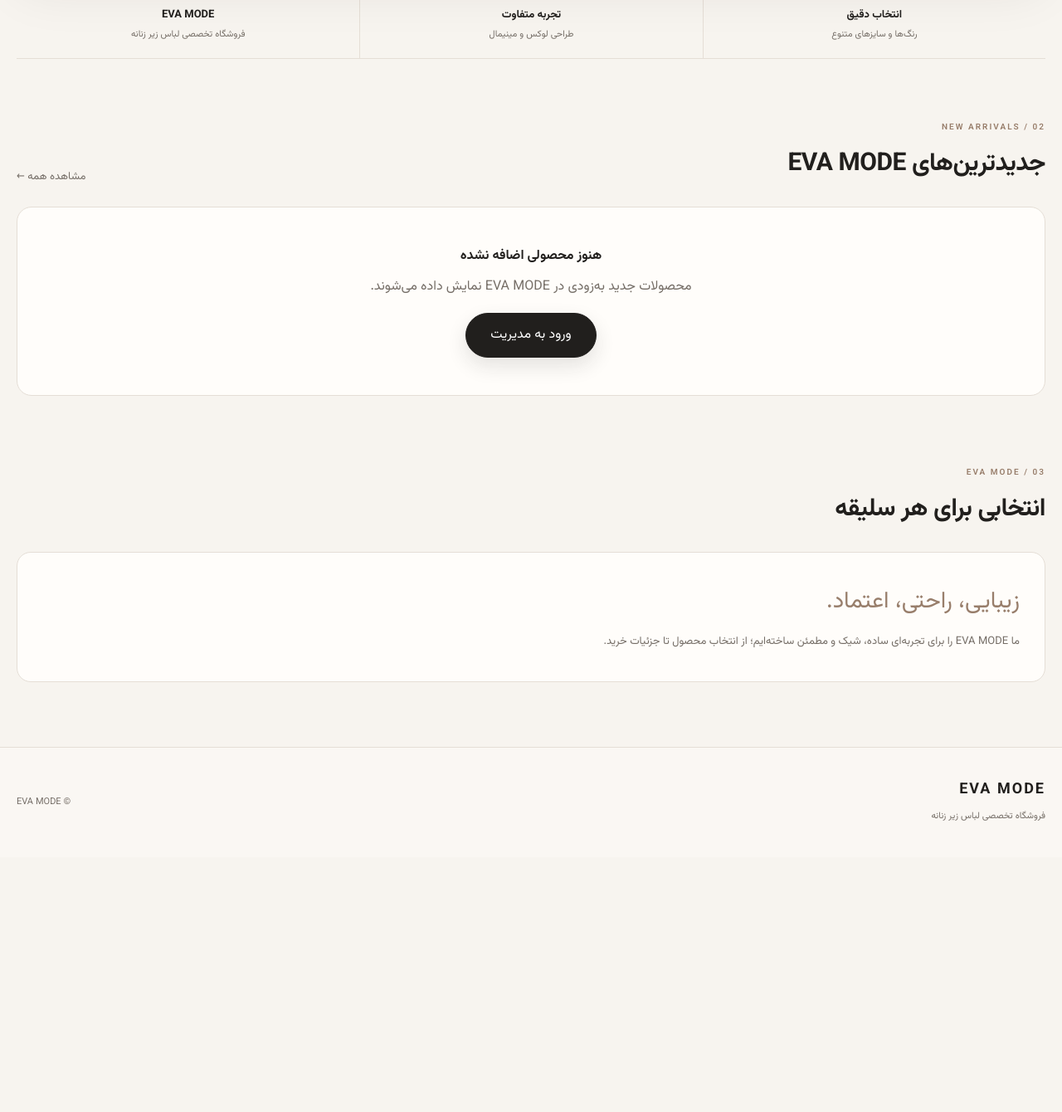
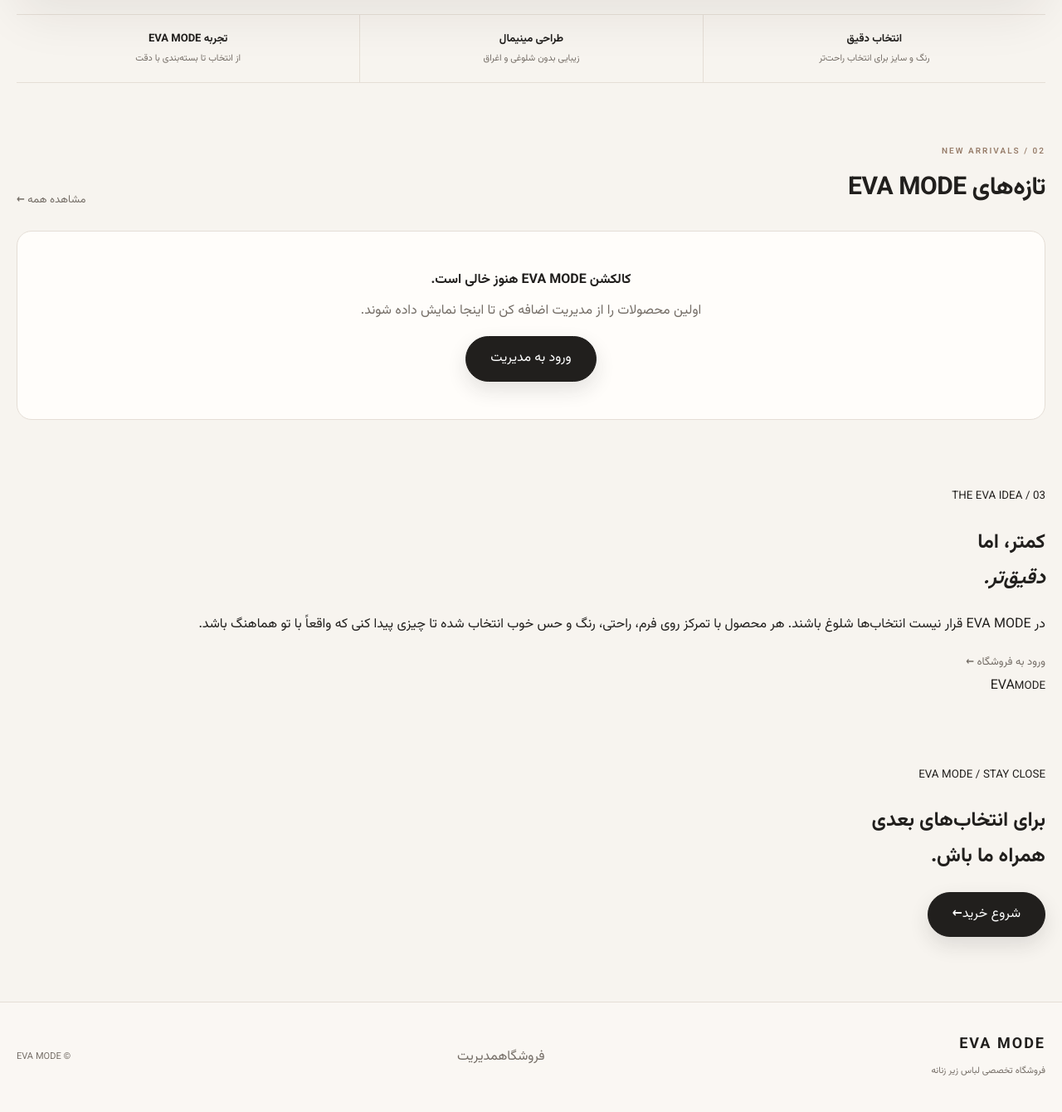
Before and after one commit to evamode29/eva-mode, a Django app: page / in a window 1280 px wide. Shown: the part 751-2091 px from the top of the page at 83% size. Before the commit the page ends 1740 px from the top, so only its background shows below. Run offline with Django 5.2, Linux system fonts and the light colour scheme; data that the repository does not hold is empty.

Commit message:
Redesign EVA MODE homepage

```diff
--- a/templates/home.html
+++ b/templates/home.html
@@ -9,23 +9,24 @@
   <link rel="stylesheet" href="{% static 'css/eva.css' %}">
 </head>
 <body>
+<div class="announcement">ارسال سفارش‌ها با بسته‌بندی اختصاصی EVA MODE <span>·</span> انتخابی برای تو</div>
 <header class="header">
   <div class="container header-inner">
-    <a class="brand" href="/">E<span>VA</span> MODE</a>
+    <a class="brand" href="/" aria-label="EVA MODE">E<span>VA</span> MODE</a>
     <form class="search search-form" action="/shop/" method="get">
       <span aria-hidden="true">⌕</span>
-      <input name="q" placeholder="جستجو در محصولات و دسته‌بندی‌ها..." aria-label="جستجوی محصولات">
+      <input name="q" placeholder="چه چیزی دنبالش می‌گردی؟" aria-label="جستجوی محصولات">
     </form>
     <nav aria-label="منوی اصلی">
       <a href="/">خانه</a>
       <a href="/shop/">فروشگاه</a>
-      {% for c in categories %}
+      {% for c in categories|slice:":5" %}
         <a href="/shop/?category={{ c.slug }}">{{ c.name }}</a>
       {% endfor %}
     </nav>
     <div class="actions">
       <a href="/shop/">حساب</a>
-      <a href="/shop/">سبد</a>
+      <a class="bag-action" href="/shop/">سبد <span>۰</span></a>
     </div>
   </div>
 </header>
@@ -33,33 +34,36 @@
 <main>
   <section class="hero">
     <div class="hero-content">
-      <small>EVA MODE / WOMEN'S INTIMATES</small>
-      <h1>ظرافتی که<br>برای تو ساخته شده.</h1>
-      <p>مجموعه‌ای از لباس زیر زنانه با طراحی مدرن، انتخاب رنگ و سایز و جزئیاتی که تفاوت را می‌سازند.</p>
+      <div class="hero-kicker"><span></span> EVA MODE / PRIVATE COLLECTION</div>
+      <h1>ظرافتی که<br><em>برای تو</em> ساخته شده.</h1>
+      <p>لباس زیر زنانه با طراحی مدرن، انتخاب رنگ و سایز و جزئیاتی که تجربه‌ای متفاوت می‌سازند.</p>
       <div class="hero-actions">
-        <a class="btn" href="/shop/">مشاهده فروشگاه</a>
-        <a class="text-link" href="#new">جدیدترین محصولات ←</a>
+        <a class="btn" href="/shop/">مشاهده کالکشن</a>
+        <a class="text-link" href="#new">جدیدترین‌ها <b>←</b></a>
       </div>
+      <div class="hero-micro"><span>01</span> طراحی زنانه <i></i><span>02</span> انتخاب دقیق</div>
     </div>
-    <div class="hero-note">EVA MODE · PRIVATE COLLECTION</div>
+    <div class="hero-note">EVA MODE<br>WOMEN'S INTIMATES</div>
   </section>
 
-  <section class="trust" aria-label="مزایای خرید">
-    <div><b>انتخاب دقیق</b><span>رنگ‌ها و سایزهای متنوع</span></div>
-    <div><b>تجربه متفاوت</b><span>طراحی لوکس و مینیمال</span></div>
-    <div><b>EVA MODE</b><span>فروشگاه تخصصی لباس زیر زنانه</span></div>
+  <section class="trust" aria-label="مزایای EVA MODE">
+    <div><b>انتخاب دقیق</b><span>رنگ و سایز برای انتخاب راحت‌تر</span></div>
+    <div><b>طراحی مینیمال</b><span>زیبایی بدون شلوغی و اغراق</span></div>
+    <div><b>تجربه EVA MODE</b><span>از انتخاب تا بسته‌بندی با دقت</span></div>
   </section>
 
   {% if categories %}
-  <section class="section">
+  <section class="section category-section">
     <div class="section-head">
-      <div><small>01 / CATEGORIES</small><h2>دسته‌بندی‌ها</h2></div>
-      <a href="/shop/">همه محصولات ←</a>
+      <div><small>01 / EXPLORE</small><h2>کشف کالکشن‌ها</h2></div>
+      <a href="/shop/">همه محصولات <b>←</b></a>
     </div>
     <div class="categories">
       {% for c in categories|slice:":4" %}
-        <a class="category" href="/shop/?category={{ c.slug }}">
-          <span>{{ c.name }}</span><b>۰{{ forloop.counter }}</b>
+        <a class="category category-large" href="/shop/?category={{ c.slug }}">
+          <span class="category-index">0{{ forloop.counter }}</span>
+          <div><small>EVA COLLECTION</small><strong>{{ c.name }}</strong></div>
+          <b class="category-arrow">↙</b>
         </a>
       {% endfor %}
     </div>
@@ -68,8 +72,8 @@
 
   <section class="section" id="new">
     <div class="section-head">
-      <div><small>02 / NEW ARRIVALS</small><h2>جدیدترین‌های EVA MODE</h2></div>
-      <a href="/shop/">مشاهده همه ←</a>
+      <div><small>02 / NEW ARRIVALS</small><h2>تازه‌های EVA MODE</h2></div>
+      <a href="/shop/">مشاهده همه <b>←</b></a>
     </div>
     <div class="grid">
       {% for p in products|slice:":4" %}
@@ -84,7 +88,7 @@
             {% empty %}<span class="image-placeholder">EVA MODE</span>{% endfor %}
           {% endif %}
           {% if p.old_price %}<span class="sale-badge">SALE</span>{% endif %}
-          <span class="quick-view">مشاهده ←</span>
+          <span class="quick-view">مشاهده محصول <b>←</b></span>
         </div>
         <div class="product-meta">
           <span class="product-category">{{ p.category.name }}</span>
@@ -96,25 +100,31 @@
         </div>
       </a>
       {% empty %}
-        <div class="empty"><strong>هنوز محصولی اضافه نشده</strong><span>محصولات جدید به‌زودی در EVA MODE نمایش داده می‌شوند.</span><a class="btn" href="/admin/">ورود به مدیریت</a></div>
+        <div class="empty"><strong>کالکشن EVA MODE هنوز خالی است.</strong><span>اولین محصولات را از مدیریت اضافه کن تا اینجا نمایش داده شوند.</span><a class="btn" href="/admin/">ورود به مدیریت</a></div>
       {% endfor %}
     </div>
   </section>
 
-  <section class="section">
-    <div class="section-head">
-      <div><small>03 / EVA MODE</small><h2>انتخابی برای هر سلیقه</h2></div>
+  <section class="brand-story section">
+    <div class="brand-story-copy">
+      <small>03 / THE EVA IDEA</small>
+      <h2>کمتر، اما<br><em>دقیق‌تر.</em></h2>
+      <p>در EVA MODE قرار نیست انتخاب‌ها شلوغ باشند. هر محصول با تمرکز روی فرم، راحتی، رنگ و حس خوب انتخاب شده تا چیزی پیدا کنی که واقعاً با تو هماهنگ باشد.</p>
+      <a class="text-link" href="/shop/">ورود به فروشگاه <b>←</b></a>
     </div>
-    <div class="category" style="padding:34px 30px;display:block">
-      <b style="font-size:28px;display:block;margin-bottom:8px">زیبایی، راحتی، اعتماد.</b>
-      <span style="color:var(--muted);font-size:13px">ما EVA MODE را برای تجربه‌ای ساده، شیک و مطمئن ساخته‌ایم؛ از انتخاب محصول تا جزئیات خرید.</span>
-    </div>
+    <div class="brand-story-mark"><span>EVA</span><small>MODE</small><i></i></div>
+  </section>
+
+  <section class="newsletter section">
+    <div><small>EVA MODE / STAY CLOSE</small><h2>برای انتخاب‌های بعدی<br>همراه ما باش.</h2></div>
+    <a class="btn" href="/shop/">شروع خرید <b>←</b></a>
   </section>
 </main>
 
 <footer class="footer">
   <div class="container">
     <div><strong>EVA MODE</strong><span>فروشگاه تخصصی لباس زیر زنانه</span></div>
+    <div class="footer-links"><a href="/shop/">فروشگاه</a><a href="/admin/">مدیریت</a></div>
     <span>© EVA MODE</span>
   </div>
 </footer>
```
